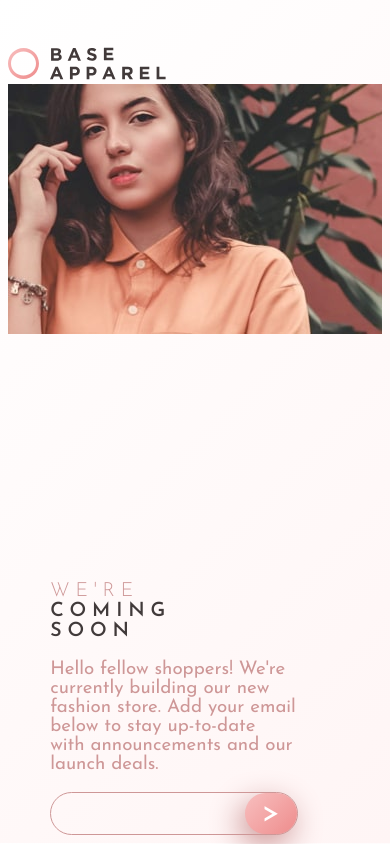
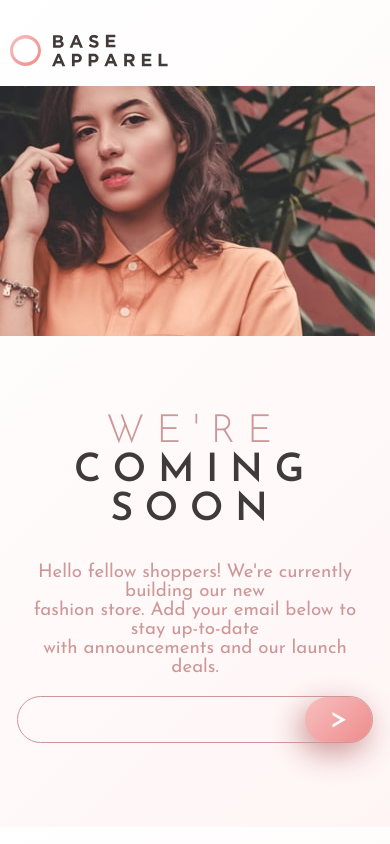
Before and after one commit to mankojanos/mankojanos.github.io, a plain HTML site: page base-apparel-coming-soon-master/index.html in a window 390 px wide. Drawn offline with Linux system fonts and the light colour scheme.

Commit message:
layout ready?

```diff
--- a/base-apparel-coming-soon-master/css/style.css
+++ b/base-apparel-coming-soon-master/css/style.css
@@ -116,24 +116,36 @@
 	@media screen and (max-width: 800px) {
 		html {
 		background-image: var(--linear-bg);
-	}
+		}
+		body {
+			margin: 0;
+		}
+		h1, h2, h3 {
+			text-align:center;
+		}
+		h1, h2 {
+			font-size:10vw;
+		}
+		.main-content {
+		padding: 5vh 2vh 10vh 2vh;
+		}
 		.logo-desktop {
 			display: none;
 		}
 		.logo-mobile {
 			display: block;
+			margin: 5px 5px 15px 10px;
 		}
 		.grid-container {
 			display: flex;
 			flex-direction: column-reverse;
 			align-content: center;
-
 		}
 		form {
 			max-width:100%;
 		}
 		.image {
-			min-height: 50vh;
+			min-height: 30vh;
 			background-image: url("../images/hero-mobile.jpg");
 		}
 		footer {
```
